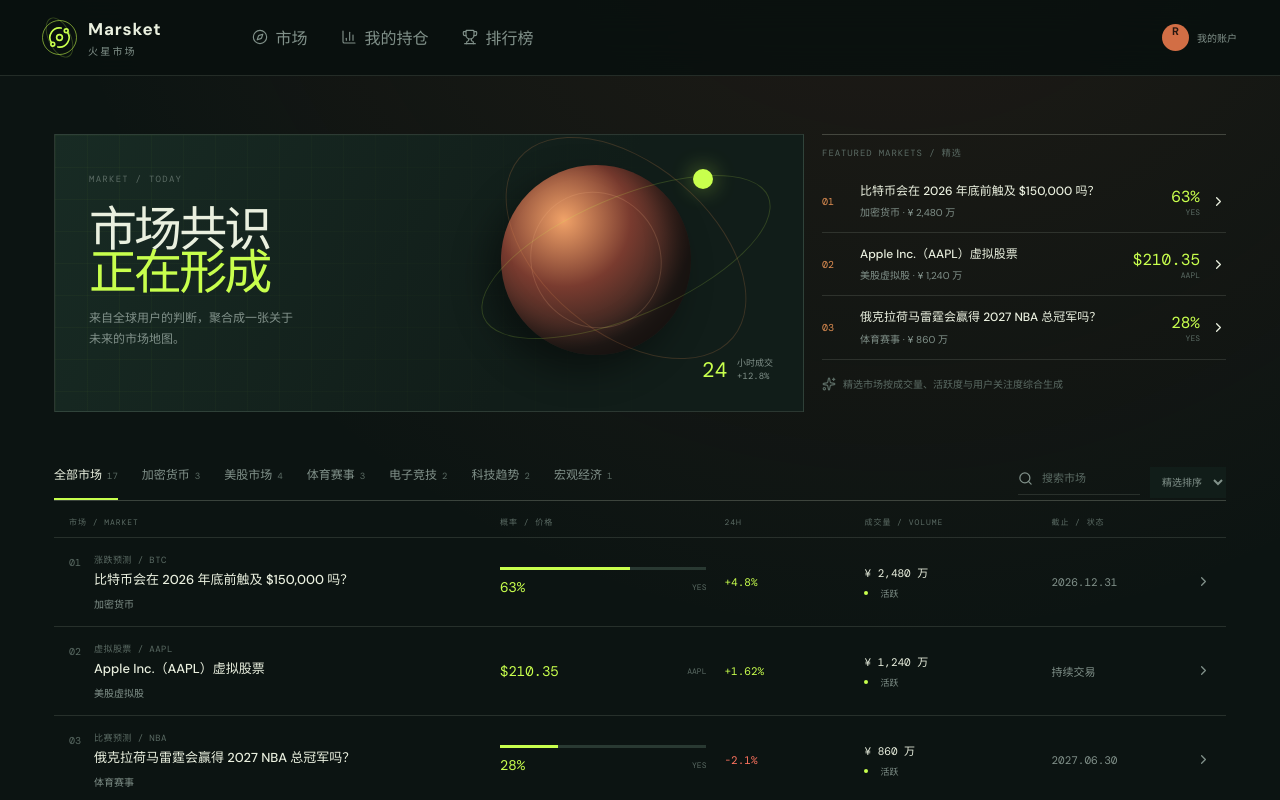
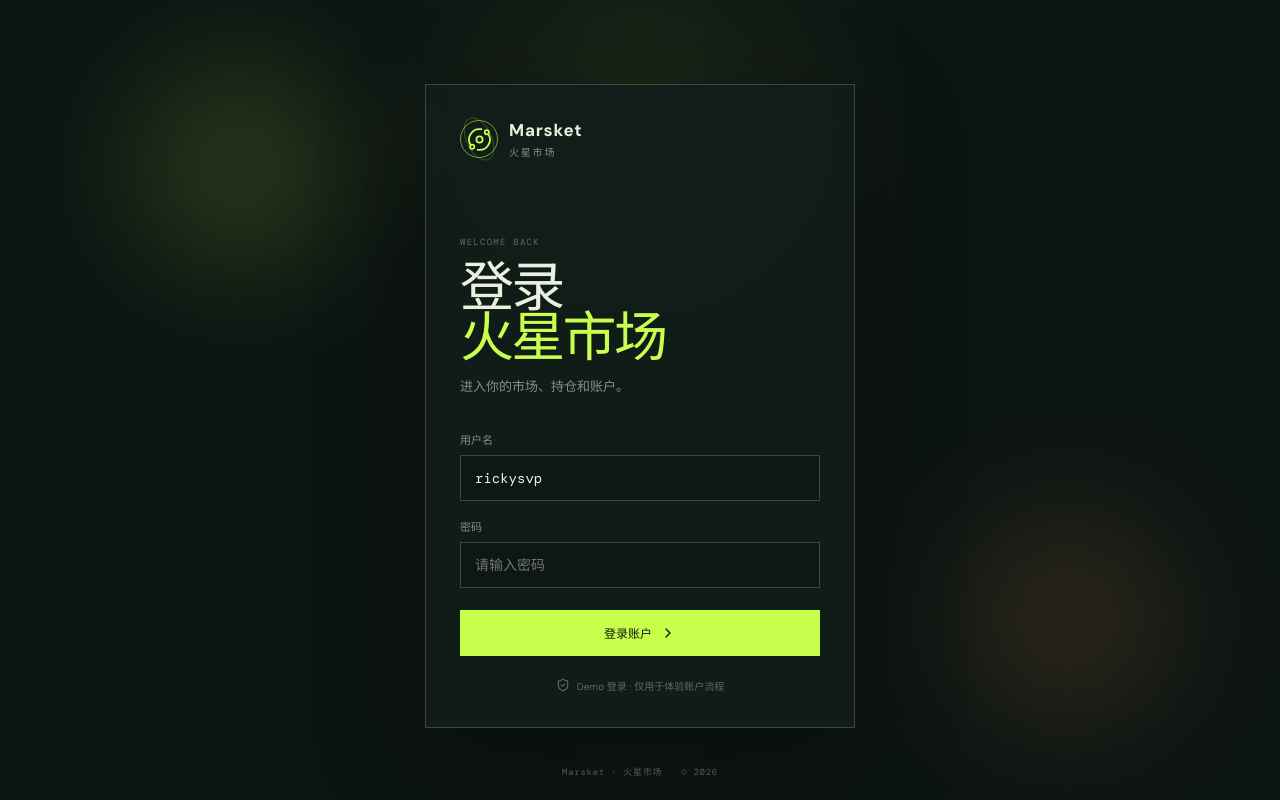
Before and after one commit to rickysvp/marsket, a React (Vite) app: page / in a window 1280 px wide. Shown: the top 800 px of the page. Built offline with nearby package versions, Linux system fonts and the light colour scheme.

Commit message:
Add local demo account login

```diff
--- a/src/App.jsx
+++ b/src/App.jsx
@@ -12,6 +12,26 @@ const navItems = [
   { label: '我的持仓', path: '/portfolio', icon: BarChart3 },
   { label: '排行榜', path: '/leaderboard', icon: Trophy },
 ]
+
+const AUTH_STORAGE_KEY = 'marsket-auth'
+
+function loadAuth(storage = globalThis.localStorage) {
+  if (!storage) return null
+  try {
+    const saved = storage.getItem(AUTH_STORAGE_KEY)
+    return saved ? JSON.parse(saved) : null
+  } catch {
+    return null
+  }
+}
+
+function saveAuth(user, storage = globalThis.localStorage) {
+  storage?.setItem(AUTH_STORAGE_KEY, JSON.stringify(user))
+}
+
+function clearAuth(storage = globalThis.localStorage) {
+  storage?.removeItem(AUTH_STORAGE_KEY)
+}
 
 function useRoute() {
   const [path, setPath] = useState(window.location.pathname || '/markets')
@@ -62,9 +82,25 @@ function Sparkline({ values, positive = true, large = false }) {
 
 function App() {
   const { path, navigate } = useRoute()
+  const [auth, setAuth] = useState(() => loadAuth())
   const [simulation, setSimulation] = useState(() => loadSimulationState())
 
   useEffect(() => saveSimulationState(simulation), [simulation])
+
+  const login = (username) => {
+    const user = { username, displayName: username === 'rickysvp' ? 'Ricky' : username }
+    saveAuth(user)
+    setAuth(user)
+    navigate('/markets')
+  }
+
+  const logout = () => {
+    clearAuth()
+    setAuth(null)
+    navigate('/login')
+  }
+
+  if (!auth) return <Login onLogin={login} />
 
   const trade = (input) => {
     const result = executeTrade(simulation, input)
@@ -78,7 +114,7 @@ function App() {
   const page = activeMarket ? <MarketDetail market={activeMarket} simulation={simulation} onTrade={trade} onNavigate={navigate} />
     : path === '/portfolio' ? <Portfolio simulation={simulation} onNavigate={navigate} />
       : path === '/leaderboard' ? <Leaderboard />
-        : path === '/profile' ? <Profile simulation={simulation} onReset={() => setSimulation(createSimulationState())} />
+        : path === '/profile' ? <Profile simulation={simulation} onReset={() => setSimulation(createSimulationState())} onLogout={logout} />
           : <MarketsHome onNavigate={navigate} />
 
   return (
@@ -104,6 +140,19 @@ function App() {
       </main>
     </div>
   )
+}
+
+function Login({ onLogin }) {
+  const [username, setUsername] = useState('rickysvp')
+  const [password, setPassword] = useState('')
+  const [error, setError] = useState('')
+  const submit = (event) => {
+    event.preventDefault()
+    if (!username.trim()) return setError('请输入用户名')
+    if (!password.trim()) return setError('请输入密码')
+    onLogin(username.trim())
+  }
+  return <div className="login-shell"><div className="login-glow login-glow--one" /><div className="login-glow login-glow--two" /><main className="login-card"><div className="login-brand"><span className="brand-orbit"><Orbit size={25} strokeWidth={1.7} /></span><span><strong>Marsket</strong><small>火星市场</small></span></div><div className="login-heading"><span className="eyebrow">WELCOME BACK</span><h1>登录<br /><em>火星市场</em></h1><p>进入你的市场、持仓和账户。</p></div><form className="login-form" onSubmit={submit}><label>用户名<input value={username} onChange={(event) => setUsername(event.target.value)} autoComplete="username" /></label><label>密码<input type="password" value={password} onChange={(event) => setPassword(event.target.value)} autoComplete="current-password" placeholder="请输入密码" /></label>{error && <div className="login-error">{error}</div>}<button className="login-submit" type="submit">登录账户 <ChevronRight size={16} /></button></form><div className="login-note"><ShieldCheck size={14} /><span>Demo 登录 · 仅用于体验账户流程</span></div></main><footer className="login-footer">Marsket · 火星市场 <span>© 2026</span></footer></div>
 }
 
 function PageHeading({ kicker, title, description, children }) {
@@ -159,7 +208,7 @@ function Portfolio({ simulation, onNavigate }) {
 
 function Leaderboard() { return <div className="page"><div className="leaderboard-layout"><div className="podium"><div className="podium-kicker">TOP TRADERS / 本周榜首</div><div className="podium-constellation"><div className="star star-a" /><div className="star star-b" /><div className="star star-c" /><div className="constellation-line line-a" /><div className="constellation-line line-b" /><div className="podium-avatar">北</div><div className="podium-ring" /></div><div className="podium-name">北极星_07</div><div className="podium-return">+42.80%</div><div className="podium-score">净值 ¥ 14,280</div><div className="podium-citation">“先看数据，再做判断。”</div></div><div className="ranking-table"><div className="ranking-table__head"><span>RANK / 用户</span><span>周收益</span><span>净值</span></div>{leaderboard.map((person) => <div className={`ranking-row ${person.rank === 1 ? 'ranking-row--top' : ''}`} key={person.rank}><span className={`rank-number ${person.accent || ''}`}>{String(person.rank).padStart(2, '0')}</span><span className="rank-person"><span className={`rank-avatar ${person.accent || ''}`}>{person.avatar}</span><strong>{person.name}</strong></span><span className="positive">{person.return}</span><span>{person.score}</span></div>)}<div className="your-rank"><span>你的当前位置</span><strong>—</strong><span>完成一次交易后加入榜单</span></div></div></div><div className="disclaimer"><Trophy size={14} /><span>榜单只代表虚拟交易表现，不代表真实投资能力或未来收益。</span></div></div> }
 
-function Profile({ simulation, onReset }) {
+function Profile({ simulation, onReset, onLogout }) {
   const [resetOpen, setResetOpen] = useState(false)
   const holdings = Object.entries(simulation.positions).flatMap(([marketId, sides]) => Object.entries(sides).map(([side, position]) => {
     const market = markets.find((item) => item.id === marketId)
@@ -180,7 +229,7 @@ function Profile({ simulation, onReset }) {
 
   return <div className="page page--account">
     <PageHeading kicker="ACCOUNT" title={<>我的<br /><em>账户</em></>} description="账户资料、资产概览与交易活动。" children={<span className="account-verified"><ShieldCheck size={14} /> 账户已验证</span>} />
-    <section className="account-header-card"><div className="account-user"><div className="profile-avatar">R</div><div><span className="eyebrow">USER ID / USER-042</span><h2>Ricky</h2><p>注册于 2026 年 10 月 · Marsket Demo</p></div></div><div className="account-header-actions"><span><i className="live-dot" /> 数据已同步</span><button className="account-edit"><Settings2 size={15} /> 账户设置</button></div></section>
+    <section className="account-header-card"><div className="account-user"><div className="profile-avatar">R</div><div><span className="eyebrow">USER ID / USER-042</span><h2>Ricky</h2><p>注册于 2026 年 10 月 · Marsket Demo</p></div></div><div className="account-header-actions"><span><i className="live-dot" /> 数据已同步</span><button className="account-edit"><Settings2 size={15} /> 账户设置</button><button className="account-logout" onClick={onLogout}>退出登录</button></div></section>
     <div className="account-kpi-grid"><div className="account-kpi account-kpi--primary"><span>总资产估值</span><strong>{formatMoney(simulation.balance + totalValue)}</strong><small>现金余额 + 持仓市值</small></div><div className="account-kpi"><span>可用余额</span><strong>{formatMoney(simulation.balance)}</strong><small>可用于下一笔交易</small></div><div className="account-kpi"><span>累计交易</span><strong>{totalTrades}</strong><small>笔交易记录</small></div><div className="account-kpi"><span>账户持仓</span><strong>{holdings.length}</strong><small>{predictionCount} 个预测 · {stockCount} 支虚拟股</small></div></div>
     <div className="account-content-grid">
        <section className="account-card account-card--wide asset-overview-card"><div className="account-card__heading"><div><span className="eyebrow">ASSET OVERVIEW</span><h2>资产概览</h2></div><span className="holdings-count">账户净值</span></div><div className="asset-overview-total"><strong>{formatMoney(simulation.balance + totalValue)}</strong><span>当前账户总资产</span></div><div className="asset-bar"><span className="asset-bar__cash" style={{ width: `${cashRatio}%` }} /><span className="asset-bar__positions" style={{ width: `${positionRatio}%` }} /></div><div className="asset-legend"><div><span><i className="asset-dot asset-dot--cash" />可用现金</span><strong>{formatMoney(simulation.balance)} <small>{cashRatio}%</small></strong></div><div><span><i className="asset-dot asset-dot--positions" />持仓市值</span><strong>{formatMoney(totalValue)} <small>{positionRatio}%</small></strong></div></div><div className="asset-summary-grid"><div><span>未实现盈亏</span><strong className={totalPnl >= 0 ? 'positive' : 'negative'}>{totalPnl >= 0 ? '+' : ''}{formatMoney(totalPnl)}</strong></div><div><span>资产类别</span><strong>{predictionCount} 预测 · {stockCount} 支虚拟股</strong></div><div><span>账户单位</span><strong>CNY ¥</strong></div></div><div className="holdings-note"><ShieldCheck size={13} /> 数据用于 Demo 体验</div></section>
--- a/src/styles.css
+++ b/src/styles.css
@@ -64,6 +64,34 @@
 .site-footer__bottom { display: flex; justify-content: space-between; gap: 20px; margin-top: 32px; padding-top: 15px; border-top: 1px solid var(--line); color: var(--muted-2); font: 9px var(--mono); }
 @media (max-width: 1000px) { .primary-nav { margin-left: 24px; }.site-footer { padding-inline: 30px; }.site-footer__main { grid-template-columns: 1fr 1fr; }.site-footer__links { justify-content: flex-start; } }
 @media (max-width: 720px) { .topbar { padding-inline: 17px; }.primary-nav { margin-left: 10px; display: flex; justify-content: center; }.primary-nav .nav-item { gap: 6px; padding: 20px 7px 18px; font-size: 10px; }.primary-nav .nav-item .nav-arrow { display: none; }.avatar-label { display: none; }.site-footer { padding: 32px 17px 22px; }.site-footer__main { grid-template-columns: 1fr; gap: 22px; }.site-footer__links { justify-content: flex-start; gap: 17px; }.site-footer__bottom { flex-direction: column; gap: 8px; margin-top: 24px; } }
+
+.login-shell { min-height: 100vh; display: grid; place-items: center; position: relative; overflow: hidden; padding: 36px 20px 24px; background: radial-gradient(circle at 50% 15%, rgba(200,255,77,.08), transparent 30%), var(--bg); }
+.login-card { width: min(100%, 430px); position: relative; z-index: 1; padding: 34px; background: rgba(17,29,25,.94); border: 1px solid var(--line-strong); box-shadow: 0 30px 100px rgba(0,0,0,.3); }
+.login-brand { display: inline-flex; align-items: center; gap: 11px; }
+.login-brand .brand-orbit { width: 38px; height: 38px; }
+.login-brand strong, .login-brand small { display: block; }
+.login-brand strong { color: var(--text); font-size: 17px; letter-spacing: .05em; }
+.login-brand small { color: var(--muted); font-size: 10px; letter-spacing: .18em; margin-top: 3px; }
+.login-heading { margin-top: 70px; }
+.login-heading h1 { margin: 12px 0 14px; font: 500 54px/.92 var(--serif); letter-spacing: -.05em; }
+.login-heading h1 em { color: var(--lime); font-style: normal; }
+.login-heading p { margin: 0; color: var(--muted); font-size: 13px; }
+.login-form { display: grid; gap: 17px; margin-top: 36px; }
+.login-form label { display: grid; gap: 8px; color: var(--muted); font-size: 11px; }
+.login-form input { width: 100%; padding: 13px 14px; color: var(--text); background: #0d1715; border: 1px solid var(--line-strong); outline: 0; font: 14px var(--mono); }
+.login-form input:focus { border-color: var(--lime); }
+.login-submit { display: flex; align-items: center; justify-content: center; gap: 8px; padding: 14px; margin-top: 5px; color: #101a0d; background: var(--lime); font-size: 12px; font-weight: 700; }
+.login-submit:hover { background: #ddff8b; }
+.login-error { color: var(--coral); padding: 9px 11px; background: rgba(255,115,95,.08); font-size: 11px; }
+.login-note { display: flex; justify-content: center; align-items: center; gap: 7px; margin-top: 22px; color: var(--muted-2); font-size: 10px; }
+.login-glow { position: absolute; width: 220px; height: 220px; border-radius: 50%; filter: blur(60px); opacity: .14; }
+.login-glow--one { top: 7%; left: 10%; background: var(--lime); }
+.login-glow--two { right: 8%; bottom: 9%; background: var(--orange); }
+.login-footer { position: absolute; bottom: 22px; color: var(--muted-2); font: 9px var(--mono); letter-spacing: .08em; }
+.login-footer span { margin-left: 13px; }
+.account-logout { padding: 9px 12px; color: var(--coral); background: transparent; border: 1px solid rgba(255,115,95,.28); font-size: 10px; }
+.account-logout:hover { background: rgba(255,115,95,.08); }
+@media (max-width: 720px) { .login-shell { padding: 20px 17px 70px; }.login-card { padding: 25px; }.login-heading { margin-top: 56px; }.login-heading h1 { font-size: 47px; } }
 
 /* Top navigation: the observatory controls stay visible above every route. */
 .app-shell { display: block; }
```
Also changed, not shown: 1 other file (tests, documents, lock files or other folders).
